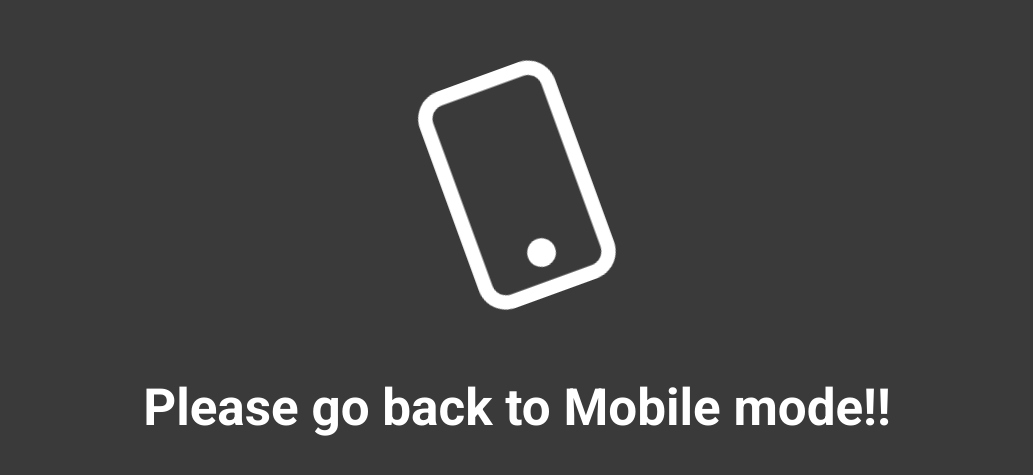
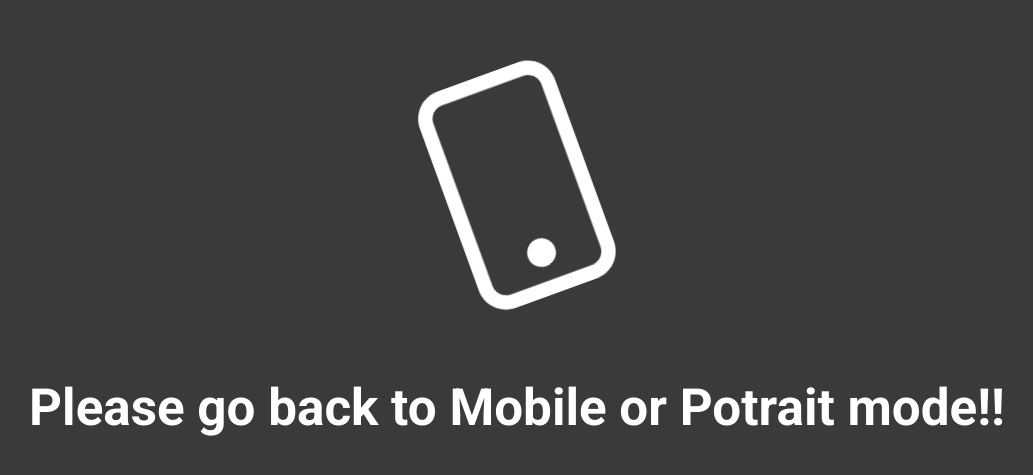
Before and after one commit to ShibanshL/ReactSub, a React (Vite) app: page / in a window 1280 px wide. Shown: the part 147-622 px from the top of the page, without its empty margins (123-1156 px from the left). Built offline with nearby package versions, Linux system fonts and the light colour scheme.

Commit message:
fourteenth commit

```diff
--- a/src/Component/PC_Main.tsx
+++ b/src/Component/PC_Main.tsx
@@ -5,7 +5,7 @@ function PC_Main() {
     <>
       <div className="PC_Main">
         <img src={Mobile} alt="" />
-        <h1> Please go back to Mobile mode!! </h1>
+        <h1> Please go back to Mobile or Potrait mode!! </h1>
       </div>
     </>
   );
```
